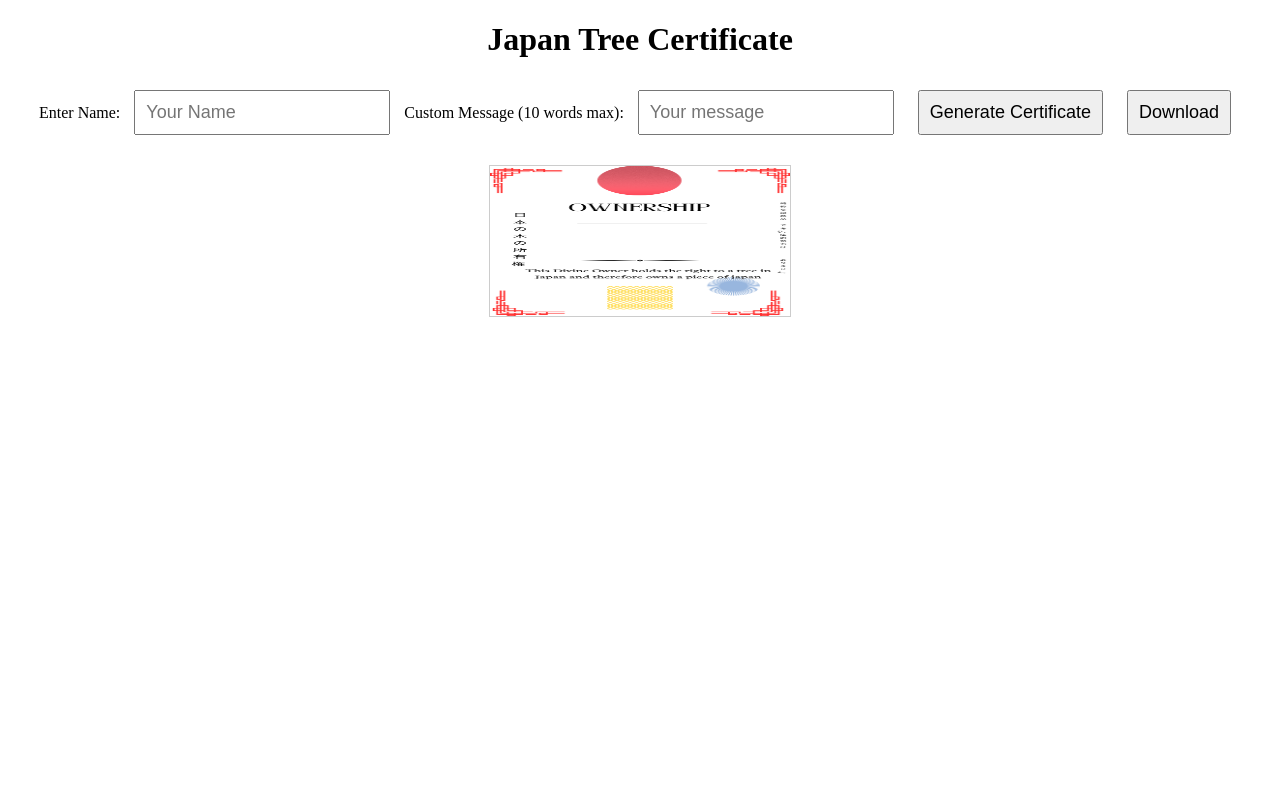
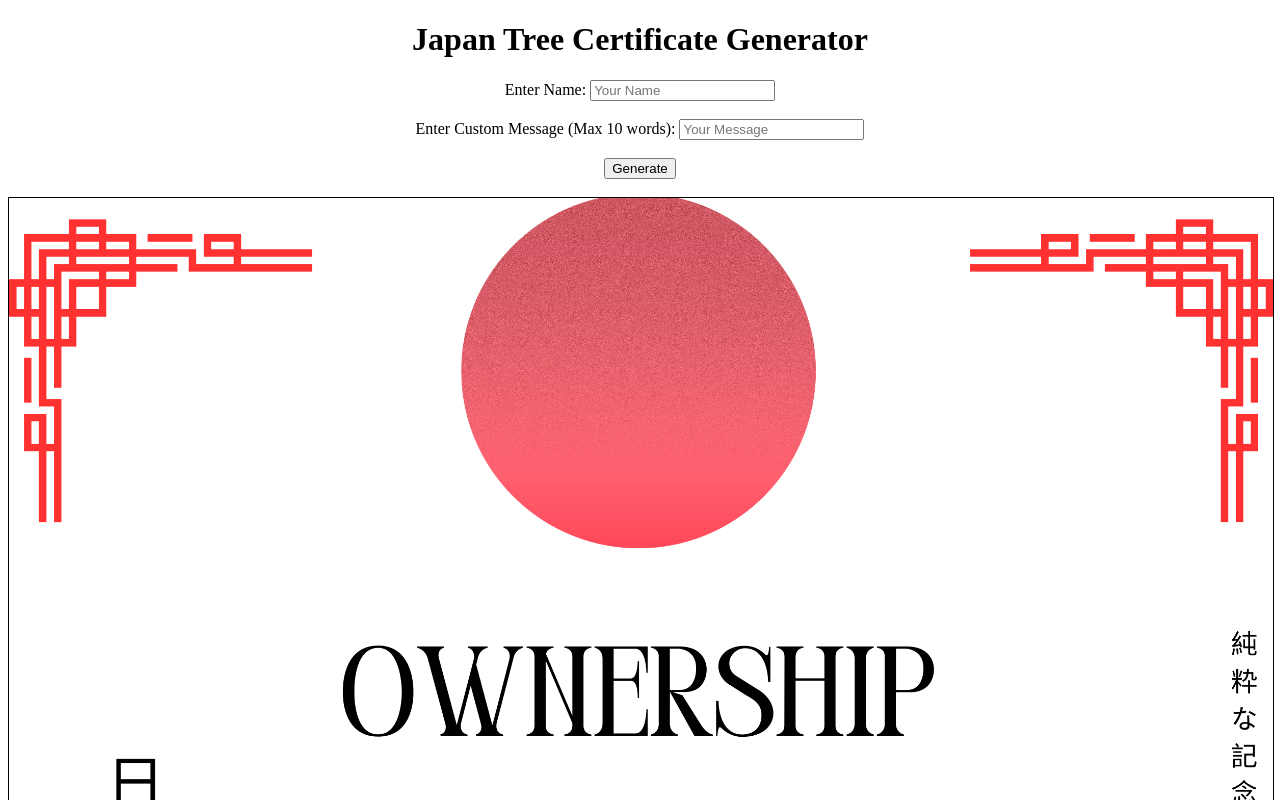
Before and after one commit to treeofminebusiness/Certificate-Generator, a plain HTML site: page index.html in a window 1280 px wide. Shown: the top 800 px of the page. Drawn offline with Linux system fonts and the light colour scheme.

Commit message:
index.html

```diff
--- a/index.html
+++ b/index.html
@@ -3,40 +3,32 @@
 <head>
     <meta charset="UTF-8">
     <meta name="viewport" content="width=device-width, initial-scale=1.0">
-    <title>Japan Tree Certificate</title>
+    <title>Japan Tree Certificate Generator</title>
     <style>
         body {
+            text-align: center;
             font-family: 'EB Garamond', serif;
-            text-align: center;
         }
         canvas {
-            border: 1px solid #ccc;
-            display: block;
-            margin: 20px auto;
-        }
-        input, button {
-            font-size: 18px;
-            padding: 10px;
-            margin: 10px;
+            border: 1px solid black;
+            max-width: 100%;
         }
     </style>
 </head>
 <body>
-
-    <h1>Japan Tree Certificate</h1>
-
-    <label for="nameInput">Enter Name:</label>
-    <input type="text" id="nameInput" placeholder="Your Name">
-
-    <label for="messageInput">Custom Message (10 words max):</label>
-    <input type="text" id="messageInput" placeholder="Your message">
-
-    <button onclick="generateCertificate()">Generate Certificate</button>
-    <button onclick="downloadCertificate()">Download</button>
-
-    <canvas id="certificateCanvas"></canvas>
+    <h1>Japan Tree Certificate Generator</h1>
+    <label for="name">Enter Name:</label>
+    <input type="text" id="name" placeholder="Your Name">
+    <br><br>
+    <label for="message">Enter Custom Message (Max 10 words):</label>
+    <input type="text" id="message" placeholder="Your Message">
+    <br><br>
+    <button onclick="generateCertificate()">Generate</button>
+    <br><br>
+    <canvas id="certificateCanvas" width="2480" height="3508"></canvas>  <!-- A4 size in pixels -->
+    <br><br>
+    <button onclick="downloadCertificate()">Download Certificate</button>
 
     <script src="script.js"></script>
-
 </body>
 </html>
```
